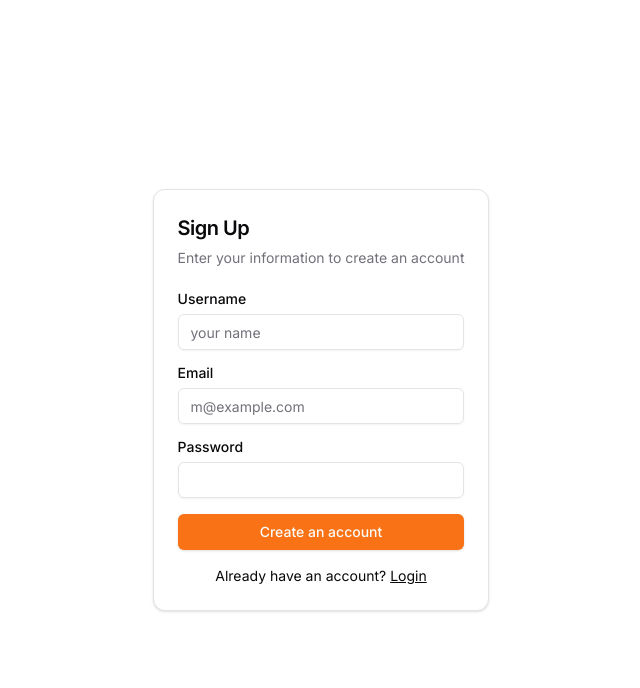
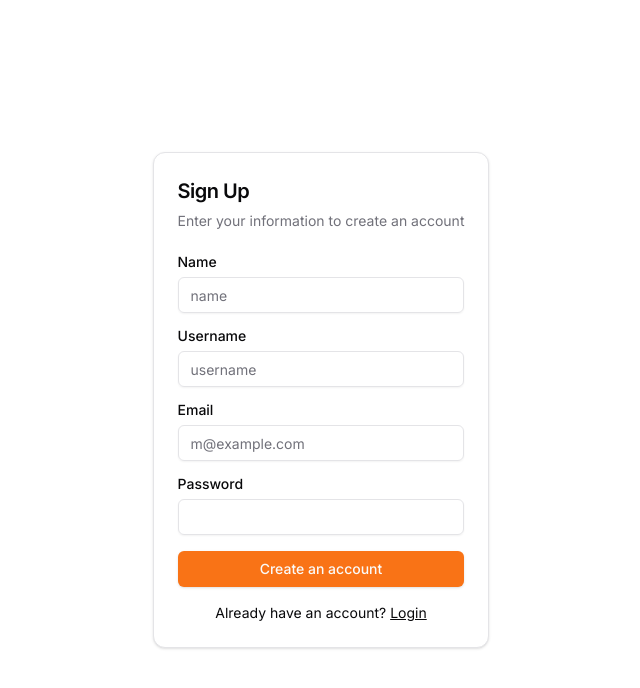
Before and after one commit to MuhammadKaifNazeer/plasio, a Next.js app: page /signup in a window 1280 px wide. Shown: the top 688 px of the page, without its empty margins (319-959 px from the left). Built offline with nearby package versions, Linux system fonts and the light colour scheme.

Commit message:
updated signup form

```diff
--- a/src/app/signup/page.tsx
+++ b/src/app/signup/page.tsx
@@ -4,8 +4,8 @@ import React from "react";
 const Signup = () => {
   return (
     <>
-      <div className="flex items-center justify-center h-screen">
-        <SignupForm/>
+      <div className="flex items-center justify-center min-h-screen">
+        <SignupForm />
       </div>
     </>
   );
--- a/src/components/SignupForm/SignupForm.tsx
+++ b/src/components/SignupForm/SignupForm.tsx
@@ -1,3 +1,5 @@
+"use client";
+
 import Link from "next/link";
 
 import { Button } from "@/components/ui/button";
@@ -10,8 +12,17 @@ import {
 } from "@/components/ui/card";
 import { Input } from "@/components/ui/input";
 import { Label } from "@/components/ui/label";
+import { useState } from "react";
 
 export function SignupForm() {
+  const [name, setName] = useState("");
+  const [username, setUsername] = useState("");
+  const [email, setEmail] = useState("");
+  const [password, setPassword] = useState("");
+  const [error, setError] = useState("");
+
+  console.log(name, username, email, password);
+
   return (
     <Card className="mx-auto max-w-sm">
       <CardHeader>
@@ -23,8 +34,24 @@ export function SignupForm() {
       <CardContent>
         <div className="grid gap-4">
           <div className="grid gap-2">
+            <Label htmlFor="name">Name</Label>
+            <Input
+              id="name"
+              placeholder="name"
+              value={name}
+              onChange={(e) => setName(e.target.value)}
+              required
+            />
+          </div>
+          <div className="grid gap-2">
             <Label htmlFor="username">Username</Label>
-            <Input id="username" placeholder="your name" required />
+            <Input
+              id="username"
+              placeholder="username"
+              value={username}
+              onChange={(e) => setUsername(e.target.value)}
+              required
+            />
           </div>
           <div className="grid gap-2">
             <Label htmlFor="email">Email</Label>
@@ -32,16 +59,28 @@ export function SignupForm() {
               id="email"
               type="email"
               placeholder="m@example.com"
+              value={email}
+              onChange={(e) => setEmail(e.target.value)}
               required
             />
           </div>
           <div className="grid gap-2">
             <Label htmlFor="password">Password</Label>
-            <Input id="password" type="password" />
+            <Input
+              id="password"
+              type="password"
+              value={password}
+              onChange={(e) => setPassword(e.target.value)}
+            />
           </div>
           <Button type="submit" className="w-full">
             Create an account
           </Button>
+          {error && (
+            <div className="error border rounded px-2 py-1 w-max text-red-500">
+              {error}
+            </div>
+          )}
         </div>
         <div className="mt-4 text-center text-sm">
           Already have an account?{" "}
```
Also changed, not shown: 1 other file (tests, documents, lock files or other folders).
